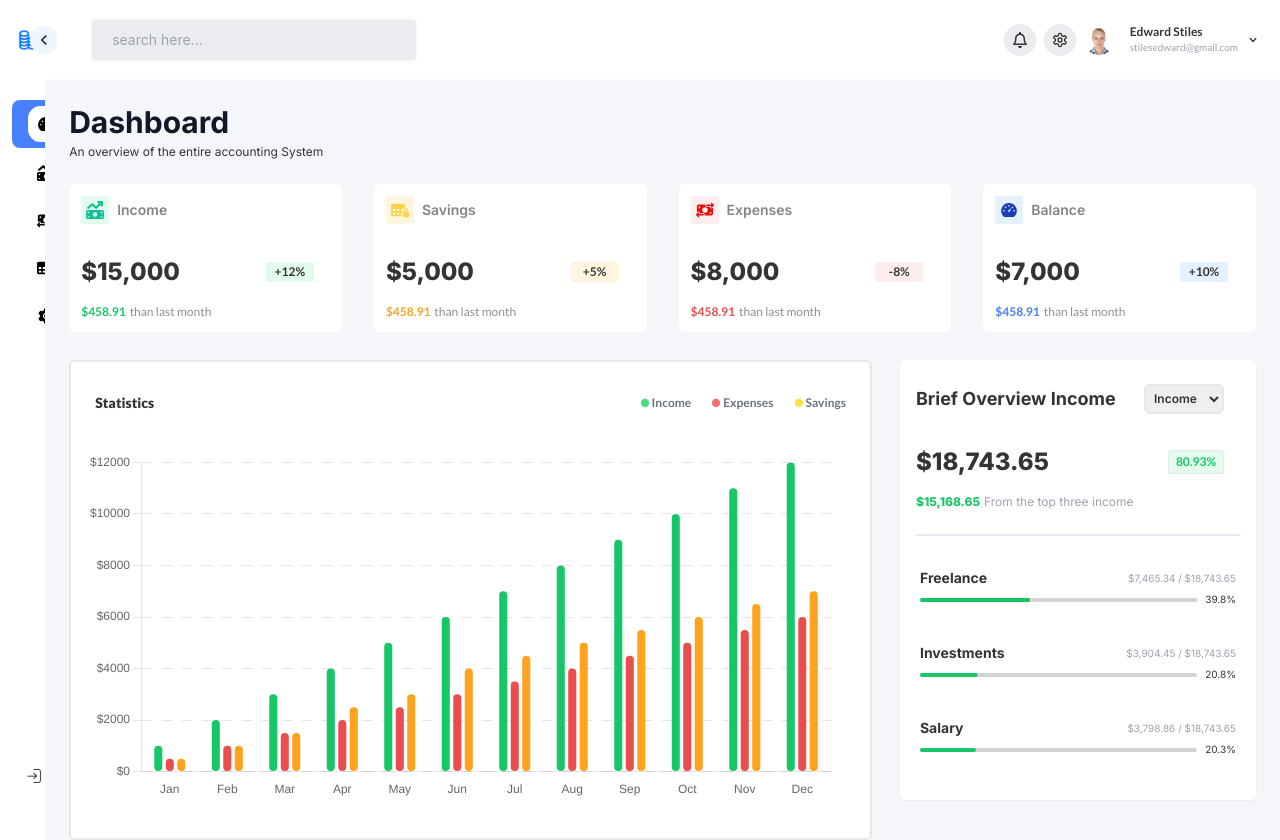
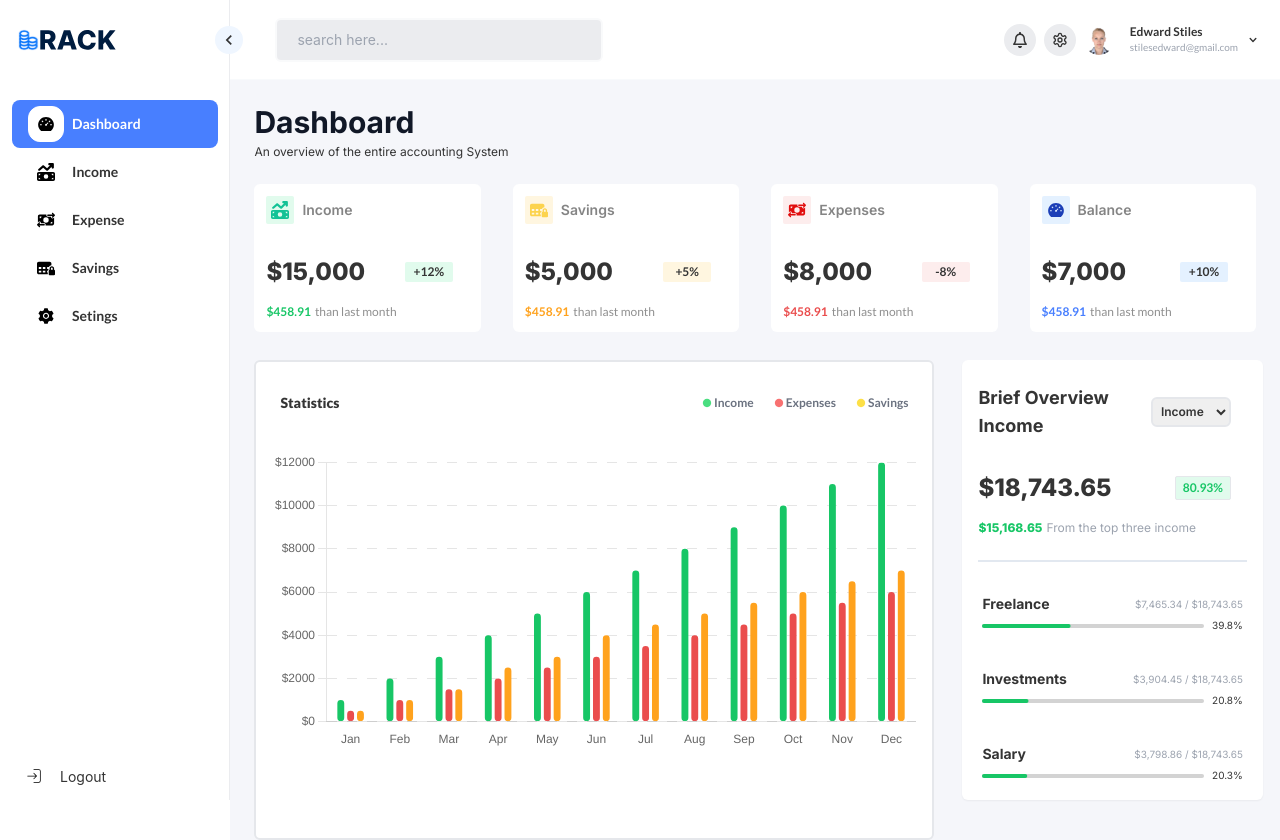
Before and after one commit to Zeezay123/Expense-Tracker, a React (Vite) app: page / in a window 1280 px wide. Shown: the top 840 px of the page. Built offline with nearby package versions, Linux system fonts and the light colour scheme; a web font is replaced by a local one.

Commit message:
responsiveness update6

```diff
--- a/src/Components/Layout.jsx
+++ b/src/Components/Layout.jsx
@@ -17,10 +17,12 @@ const [isRotated, setIsRotated] = useState(false)
 const [smallMenu, setSmallMenu] = useState(false)
 const [isanimated, setIsAnimated] =useState(false)
 const [onTempMenu, setOnTempMenu] = useState(false)
+const [screenWidth, setScreenWidth] = useState(window.innerWidth);
 
 useEffect(()=>{
 
    const handleScreenSize = () =>{
+      setScreenWidth(window.innerWidth);
       if(window.innerWidth > 1000) {
          setOffSideMenu(false)
       }
@@ -36,7 +38,10 @@ useEffect(()=>{
 
 },[]);
 
+const offTempMenu =()=> {
+   setOnTempMenu(false)
 
+}
 
   return (
 
@@ -55,11 +60,12 @@ useEffect(()=>{
 
 
 
-    <div className='flex bg-back  w-full h-screen ml-[-8px] '>
 
-    <Outlet context={{onTempMenu, setOnTempMenu, offSideMenu, smallMenu, setSmallMenu}}/>
 
-    </div>
+   { onTempMenu ? <div className='flex relative overflow-hidden w-full'>   <div className='flex w-full ml-[60%] md:ml-[0] h-full bg-black opacity-50 absolute z-[99]'onClick={offTempMenu} > full</div> <Outlet key={screenWidth} context={{onTempMenu, setOnTempMenu, offSideMenu, smallMenu, setSmallMenu}}/> </div>
+   :   <div className={`flex bg-back  h-screen ${!smallMenu ? 'w-full md:w-[82%]': 'w-full md:w-[91%]'  }`}><Outlet key={screenWidth} context={{onTempMenu, setOnTempMenu, offSideMenu, smallMenu, setSmallMenu}}/></div>
+}
+
 
      </div>
 
--- a/src/Components/TempSiderBar.jsx
+++ b/src/Components/TempSiderBar.jsx
@@ -51,10 +51,10 @@ const iconMapping = {
 
 
   return (
-    <div className='flex  w-full h-full  z-[99] absolute'>
+    <div className='flex  w-full h-full  z-[9] absolute'>
 
-    <div className='flex   h-screen flex-col justify-between w-[18%]
-       bg-white border-r-[0.0625rem] border-iconback fixed overflow-hidden z-[99]' >
+    <div className='flex   h-screen flex-col justify-between w-[60%] md:w-[18%]
+       bg-white border-r-[0.0625rem] border-iconback fixed overflow-hidden z-[10]' >
           <div className='flex flex-col font-sans font-semibold text-sm '>
           <div className='flex items-center mb-5 p-4  h-20 '> <img src={logo} width={100} height={48} alt="" /></div>
 
@@ -82,7 +82,7 @@ const iconMapping = {
 
 
         </div>
-        <div className='flex w-full h-full bg-black opacity-50 '> full</div>
+
 
 
 
```
